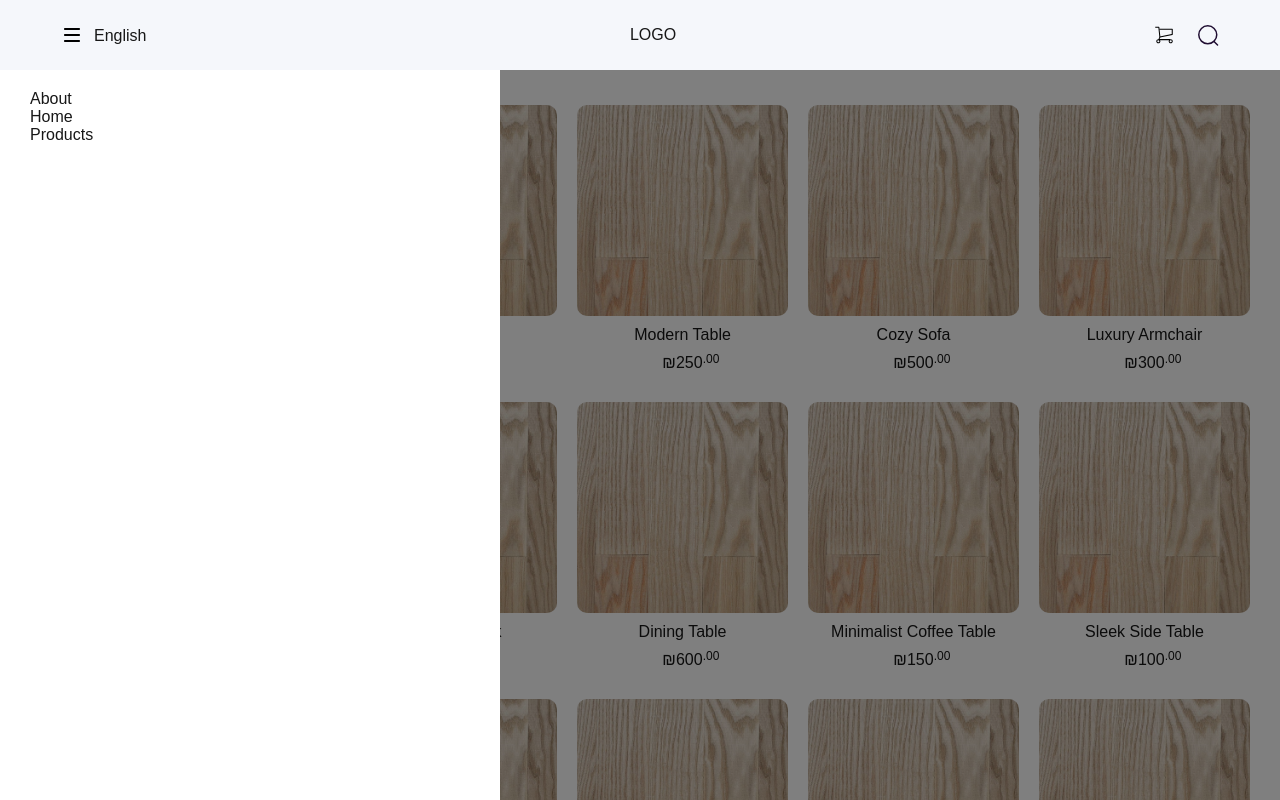
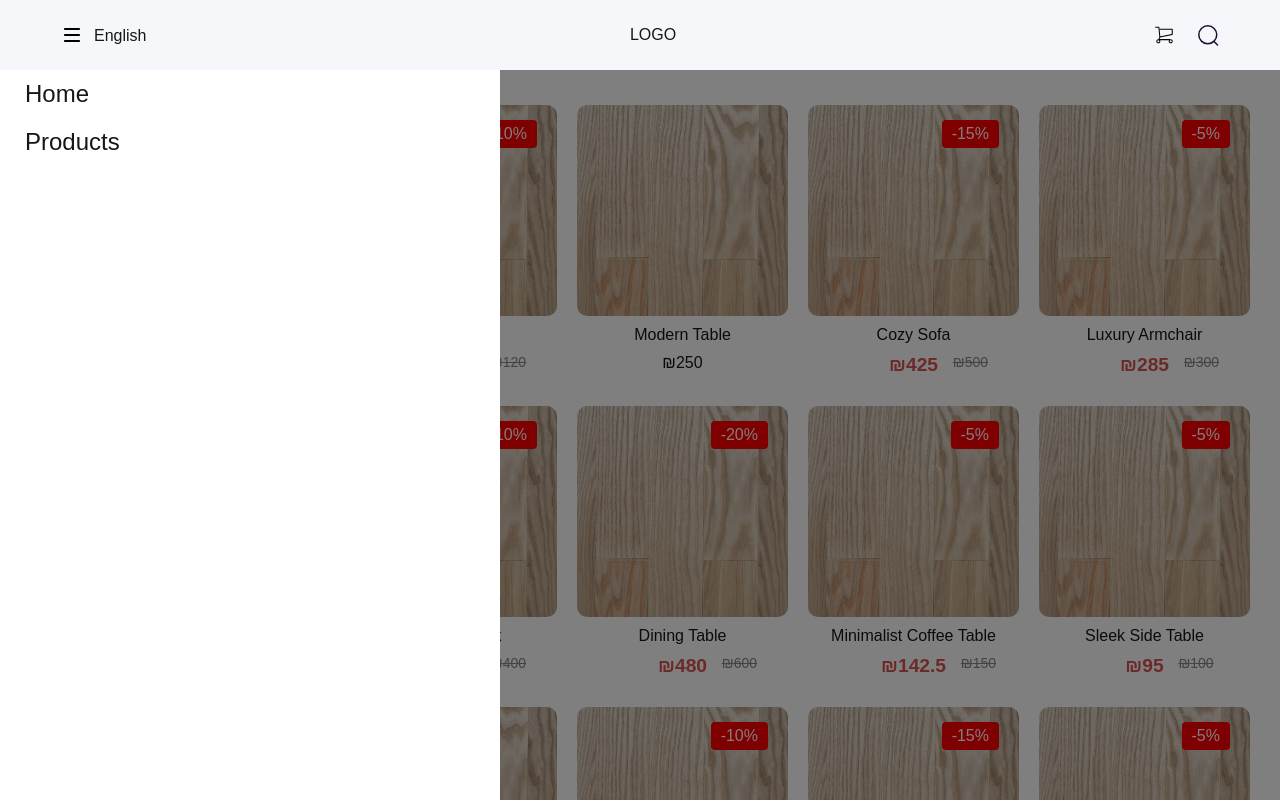
Before and after one commit to Danil4UA/parket_project, a Next.js app in the folder parket-front-end/: page /en/products in a window 1280 px wide. Both pictures are taken after a click on the element 72 px from the left and 35 px from the top of the page. Shown: the top 800 px of the page. Built offline with nearby package versions, Linux system fonts and the light colour scheme.

Commit message:
fixed cart collapsed, add sales and discount badgets for products:

```diff
--- a/parket-front-end/src/components/Cart/ui/Cart/Cart.css
+++ b/parket-front-end/src/components/Cart/ui/Cart/Cart.css
@@ -13,8 +13,15 @@
     z-index: 100;
     box-sizing: border-box;
     visibility: visible;
+    z-index: 2000;
+}
+
+.Cart_wrapper {
+    height: 100vh;
+    display: flex;
+    flex-direction: column;
+    justify-content: center;
     padding: 0 30px 30px 30px;
-    z-index: 2000;
 }
 .close-icon {
     width: 24px;
@@ -26,7 +33,6 @@
 
 .collapsedCart {
     width: 0;
-    visibility: hidden;
 }
 
 .overlayCart {
--- a/parket-front-end/src/components/Cart/ui/Cart/Cart.tsx
+++ b/parket-front-end/src/components/Cart/ui/Cart/Cart.tsx
@@ -8,6 +8,10 @@ import { RootState } from "@/redux/store";
 import CartItem from "../CartItem/CartItem";
 import { selectTotalPrice } from "../../model/slice/cartSlice";
 import CloseIcon from "@/app/assets/close.svg"
+import { usePathname } from 'next/navigation';
+import { useRouter } from 'next/navigation';
+
+
 interface CartProps {
     collapsed: boolean;
     onClose: () => void;
@@ -15,6 +19,10 @@ interface CartProps {
 
 const Cart = ({ collapsed, onClose }: CartProps) => {
   const t = useTranslations("Cart")
+  const pathname = usePathname()
+  const router = useRouter();
+  const lng = pathname.split('/')[1]
+
     const totalPrice = useSelector((state: RootState) => selectTotalPrice(state));
     useEffect(() => {
         if (!collapsed) {
@@ -43,10 +51,16 @@ const Cart = ({ collapsed, onClose }: CartProps) => {
         };
       }, [onClose]);
       const cartItems = useSelector((state: RootState) => state.cart.cartItems);
-      console.log(cartItems)
+      const handleComplete = (e: React.MouseEvent) => {
+        e.preventDefault()
+        router.push(`/${lng}/order`)
+        onClose()
+      }
     return (
         <>
             <div className={classNames("Cart", { collapsedCart: collapsed }, [])}>
+              {!collapsed &&
+                <div className="Cart_wrapper">
                   <div className="Cart_header">
                     <p>{t("cart")}</p>
                     <button
@@ -56,9 +70,7 @@ const Cart = ({ collapsed, onClose }: CartProps) => {
                       <CloseIcon />
                     </button>
                   </div>
-
                   <div className="Cart_main">
-
                     {cartItems.map((item)=>{
                       return <CartItem key={item.productId} item={item} />
                     })}
@@ -68,13 +80,15 @@ const Cart = ({ collapsed, onClose }: CartProps) => {
                       <span>Total:</span>
                       <span>₪ {totalPrice}</span>
                     </div>
-
                     <button
                       className="complete_btn"
+                      onClick={handleComplete}
                     >Complete Order
                     </button>
+                  </div>
+                </div>
+              }
 
-                </div>
 
             </div>
             <div
--- a/parket-front-end/src/components/Cart/ui/CartItem/CartItem.css
+++ b/parket-front-end/src/components/Cart/ui/CartItem/CartItem.css
@@ -84,10 +84,3 @@ text-align: center;
     font-weight: bold;
     font-size: 16px;
 }
-
-
-.Cart_footer_total {
-    display: flex;
-    justify-content: space-between;
-    font-size: 18px;
-}
--- a/parket-front-end/src/components/Products/ui/ProductCard/ProductCard.css
+++ b/parket-front-end/src/components/Products/ui/ProductCard/ProductCard.css
@@ -14,6 +14,7 @@
     transition: transform 0.3s ease, box-shadow 0.3s ease;
     font-size: 16px;
     overflow: hidden;
+    position: relative;
 }
 
 /* .ProductCard:hover {
@@ -97,3 +98,34 @@
     opacity: 1; /* Показать кнопку */
     visibility: visible;
 }
+
+.card__sale_badge {
+    position: absolute;
+    background-color: red;
+    color: white;
+    padding: 5px 10px;
+    border-radius: 4px;
+    top: 30px;
+    right: 30px;
+}
+.price__container {
+    display: flex;
+    justify-content: center;
+    align-items: center;
+    position: relative;
+}
+.price__original {
+    text-decoration: line-through; /* Strikethrough the original price */
+    color: #888; /* Light grey to indicate that it's no longer valid */
+    margin-right: 10px; /* Space between the original price and the discounted price */
+    font-size: 14px;
+    position: absolute;
+    top: 0;
+    right: -60px;
+}
+
+.price__discounted {
+    font-size: 1.2em; /* Slightly larger font size to emphasize the discounted price */
+    font-weight: bold;
+    color: #d9534f; /* Red or any other color to indicate the discounted price */
+}
--- a/parket-front-end/src/components/Products/ui/ProductCard/ProductCard.tsx
+++ b/parket-front-end/src/components/Products/ui/ProductCard/ProductCard.tsx
@@ -8,9 +8,12 @@ interface ProductCardProps {
   productName: string;
   productPrice: string;
   productDescription?: string;
+  discount?: number
 }
 
-const ProductCard = ({ productId, productName, productPrice }: ProductCardProps) => {
+const ProductCard = ({ productId, productName, productPrice, discount = 0 }: ProductCardProps) => {
+  const productPriceWithDiscount = discount ? (Number(productPrice) * ((100 - discount) / 100)) : Number(productPrice);
+
   return (
     <div className={classNames("ProductCard", {}, [])}>
       <Link href={`/products/${productId}`} className="card__media">
@@ -22,14 +25,30 @@ const ProductCard = ({ productId, productName, productPrice }: ProductCardProps)
             alt={productName}
             />
         </div>
+        {discount > 0 &&
+          <div className="card__sale_badge">-{discount}%</div>
+        }
+
         <div className="card__information">
           <div>{productName}</div>
           <div className="card__information_price">
-            <span className="prefix">₪</span>
-            {productPrice}
-            <span className="price__suffix">
-              .00
-            </span>
+            {discount ? (
+              <div className="price__container">
+
+                <span className="price__discounted">
+                  <span className="prefix">₪</span>
+                  {productPriceWithDiscount}
+                </span>
+                <span className="price__original">
+                  <span className="prefix">₪</span>
+                  {productPrice}
+                </span>
+              </div>
+            ) : (
+              <span>
+                <span className="prefix">₪</span>
+                {productPrice}</span>
+            )}
 
           </div>
           <div className="card__information_button">
--- a/parket-front-end/src/components/Products/ui/ProductsList/ProductsList.tsx
+++ b/parket-front-end/src/components/Products/ui/ProductsList/ProductsList.tsx
@@ -33,11 +33,7 @@ const ProductsList = () => {
             });
 
             const products = await fakeFetch;
-            // we need to filter here
             dispatch(setProducts(products));
-
-            // dispatch(filterProducts(filters))
-
           };
 
           fetchProducts();
@@ -62,6 +58,7 @@ const ProductsList = () => {
                     productName={item.name}
                     productPrice={item.price}
                     productDescription={item.description}
+                    discount={item.discount}
                 />
             ))}
         </div>
--- a/parket-front-end/src/components/Products/ui/ProductsList/data.ts
+++ b/parket-front-end/src/components/Products/ui/ProductsList/data.ts
@@ -6,7 +6,7 @@ import { Product } from "./ProductsList";
       productId: "1",
       name: "Elegant Chair",
       description: "A stylish and comfortable chair for your living room.",
-      price: "120",
+      price: "100",
       images: [
         "https://example.com/image2.jpg",
         "https://example.com/image3.jpg",
--- a/parket-front-end/src/components/Sidebar/SideBarItem/SideBarItem.css
+++ b/parket-front-end/src/components/Sidebar/SideBarItem/SideBarItem.css
@@ -0,0 +1,9 @@
+.SideBar__Item {
+    width: 100%;
+    padding: 10px 15px;
+    font-size: 24px;
+}
+
+.SideBar__Item:hover {
+    border-right: 2px solid black;
+}
--- a/parket-front-end/src/components/Sidebar/SideBarItem/SideBarItem.tsx
+++ b/parket-front-end/src/components/Sidebar/SideBarItem/SideBarItem.tsx
@@ -1,6 +1,7 @@
-import { Link } from "@/i18n/routing.ts";
+import { Link } from "@/i18n/routing";
 import { memo } from "react";
 import { SidebarItemType } from "../model/items";
+import "./SideBarItem.css"
 
 interface SideBarItemProps {
   item: SidebarItemType;
@@ -11,7 +12,10 @@ interface SideBarItemProps {
 const SideBarItem = ({ item, onClose }: SideBarItemProps) => {
   return (
     <>
-      <Link onClick={() => onClose()} href={item.path}>
+      <Link
+        className="SideBar__Item"
+        onClick={() => onClose()}
+        href={item.path}>
         {item.text}
       </Link>
     </>
--- a/parket-front-end/src/components/Sidebar/Sidebar.css
+++ b/parket-front-end/src/components/Sidebar/Sidebar.css
@@ -21,10 +21,9 @@
 }
 
 .items {
-  margin-top: 20px;
-  margin-left: 30px;
   display: flex;
   flex-direction: column;
+  padding: 0 10px;
 }
 
 .overlay {
--- a/parket-front-end/src/components/Sidebar/model/items.ts
+++ b/parket-front-end/src/components/Sidebar/model/items.ts
@@ -5,11 +5,6 @@ export interface SidebarItemType {
 }
 
 export const SidebarItemsList: SidebarItemType[] = [
-  {
-    path: "/about",
-    Icon: "",
-    text: "About"
-  },
   {
     path: "/",
     Icon: "",
```
Also changed, not shown: parket-front-end/src/app/[locale]/about/page.tsx (deleted, +0 -9 lines). Lines whose indentation alone changed are shown as unchanged.
